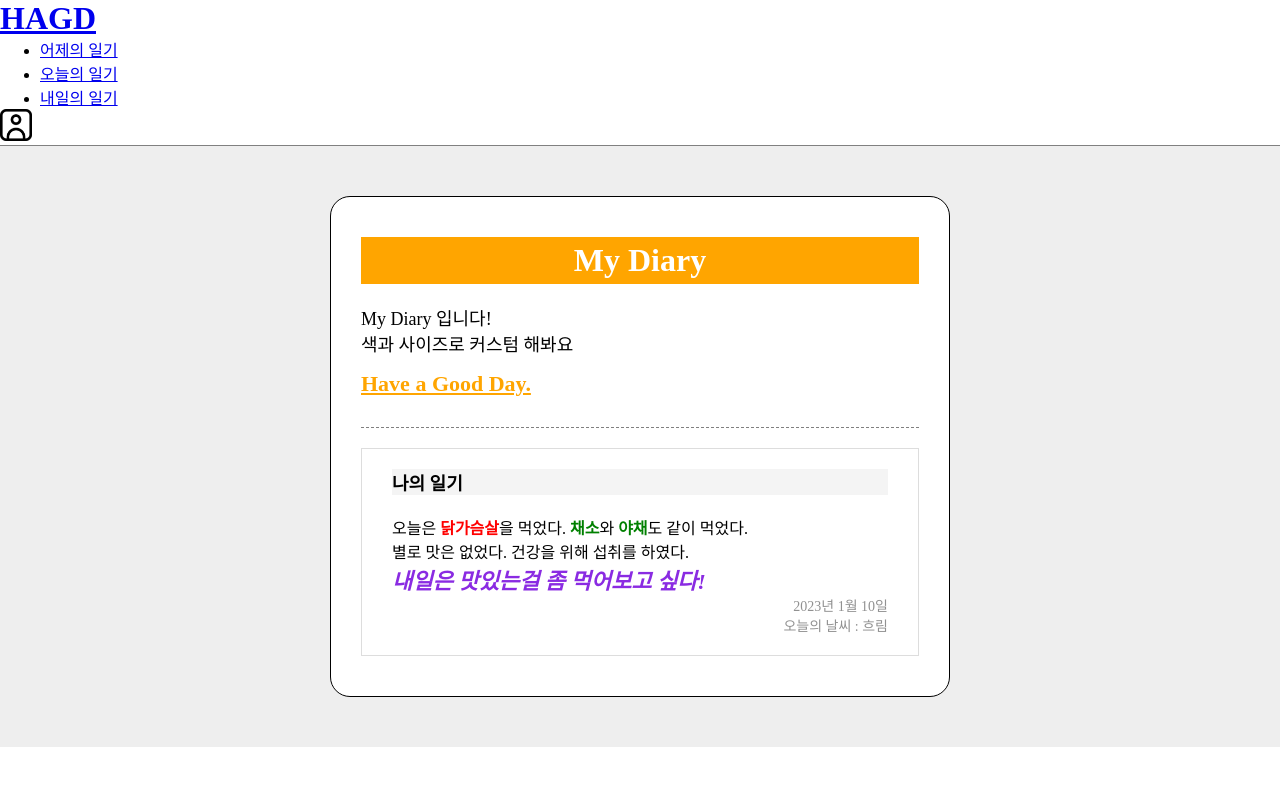
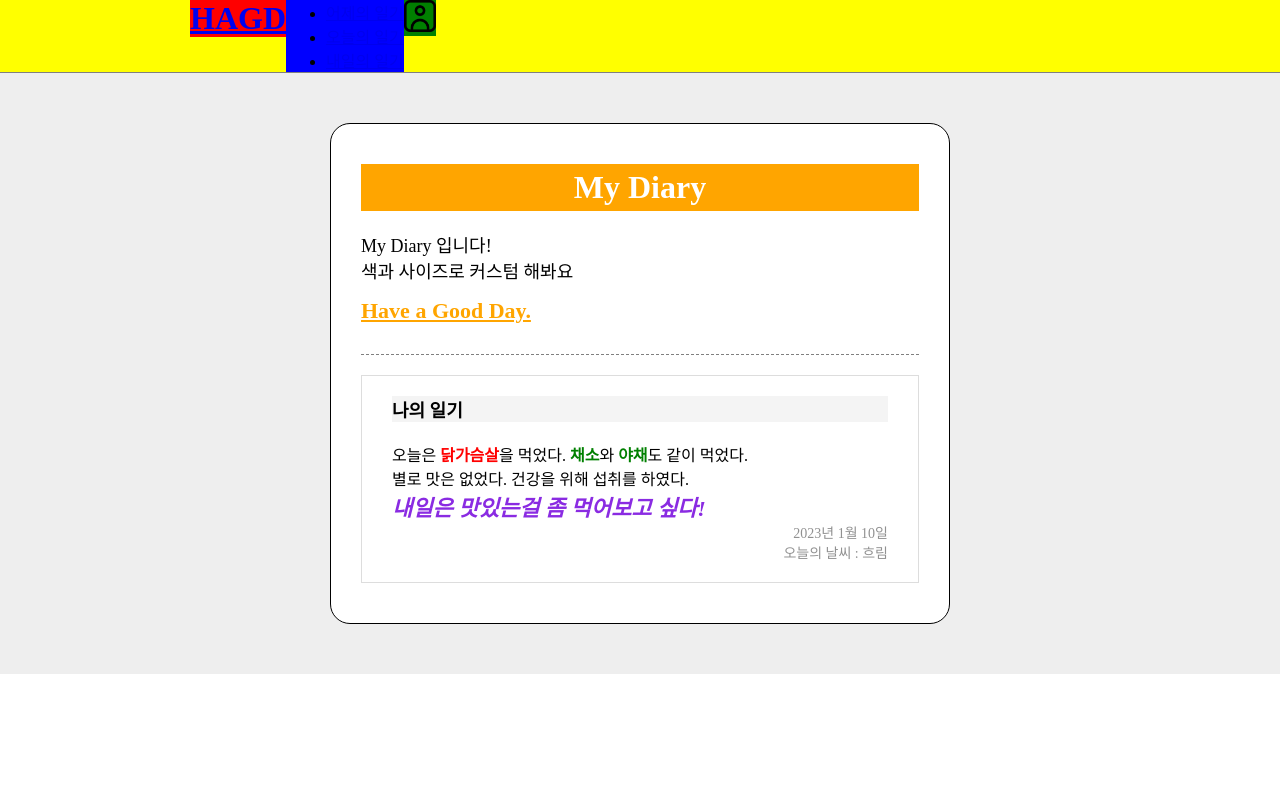
Before and after one commit to DevLJW/DailyDiary, a plain HTML site: page daily-diary/index.html in a window 1280 px wide. Drawn offline with Linux system fonts and the light colour scheme.

Commit message:
float layout and clear both add

```diff
--- a/daily-diary/index.css
+++ b/daily-diary/index.css
@@ -100,10 +100,36 @@ padding: 50px 0px;
 .header{
 
     border-bottom: 1px solid gray;
+    background-color: yellow;
+
+
 }
 
-.header__inner{
+.header-inner{
     width: 900px;
     height:100%;
-    margin: 0 auto;
+    margin: 0 auto; /*위아래 마진 0 양쪽마진 자동(가운데정렬)*/
+
 }
+
+.logo{
+    background-color: red;
+    float: left;
+
+}
+
+.menu{
+    background-color: blue;
+    float: left;
+}
+
+.user{
+    background: green;
+    float: left;
+
+}
+.clearfix{
+    background-color: red;
+    clear: both;
+
+}
--- a/daily-diary/index.html
+++ b/daily-diary/index.html
@@ -9,7 +9,9 @@
 </head>
 <body>
     <header class="header">
+
         <div class="header-inner">
+
              <div class="logo">
                 <h1><a href="#none">HAGD</a></h1>
 
@@ -36,9 +38,11 @@
                 <img src="./image/portrait.png" alt="유저 정보" width="32px" height="32px">
 
              </div>
+             <div class="clearfix"></div>
+        </div>
+
 
         </div>
-
         </header>
     <div class="container"> <!--전체 꽉찬 틀-->
         <div class="wrapper"><!--일기장 - 일기 바깥틀-->
```
